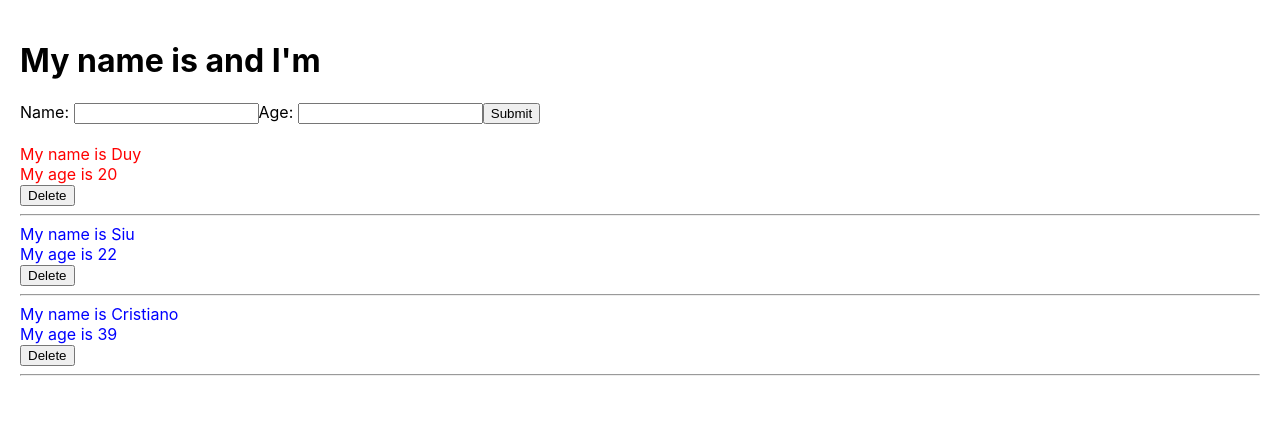
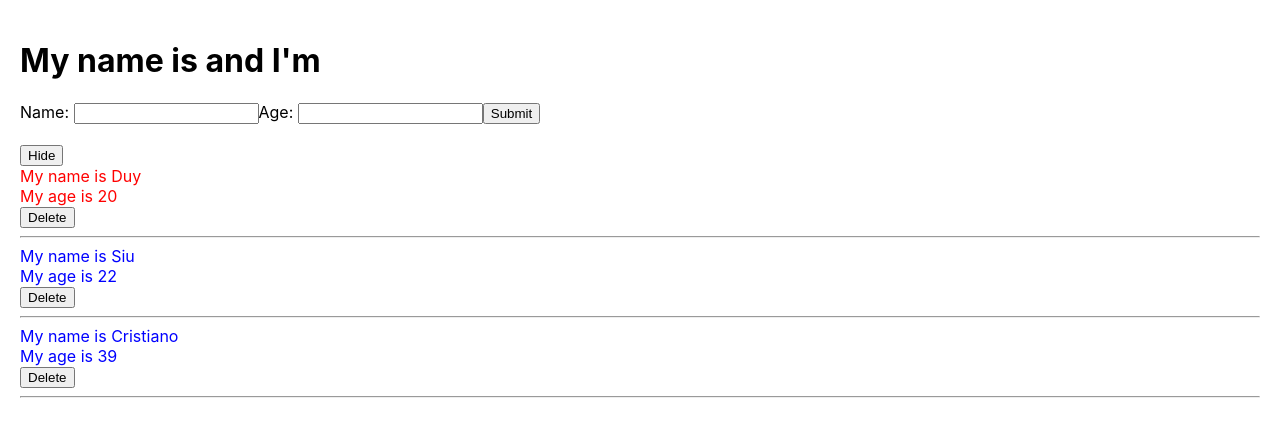
Before and after one commit to DuyCR7/LearnReactjs, a React (Create React App) app: page / in a window 1280 px wide. Shown: the top 436 px of the page. Built offline with nearby package versions, Linux system fonts and the light colour scheme.

Commit message:
useState Hook

```diff
--- a/src/components/DisplayInfo.js
+++ b/src/components/DisplayInfo.js
@@ -1,4 +1,4 @@
-import React from "react";
+import React, { useState } from "react";
 import './DisplayInfor.scss';
 import logo from '../logo.svg';
 
@@ -59,9 +59,26 @@ import logo from '../logo.svg';
 // không cần constructor, không còn this
 const DisplayInfor = (props) => {
     const { listUsers } = props; // destructuring props
+
+    // useState trả ra 2 tham số
+    // tham số đầu tiên là state ta khai báo
+    // tham số thứ hai là hàm để cập nhật state
+    // khai báo là const để state chỉ có thể thay đổi khi gọi thông qua setShowHide
+    // destructuring
+    const [isShow, setShowHide] = useState(true);
+
+    const handleShowHide = () => {
+        setShowHide(!isShow);
+    }
+
         return(
             <div className='display-infor-container'>
-                { true &&
+                <div>
+                    <button onClick={() => { handleShowHide() }}>
+                       { isShow === true ? 'Hide' : 'Show' }
+                    </button>
+                </div>
+                { isShow &&
                     <>
                         { listUsers.map((user) => {
                             return (
```
